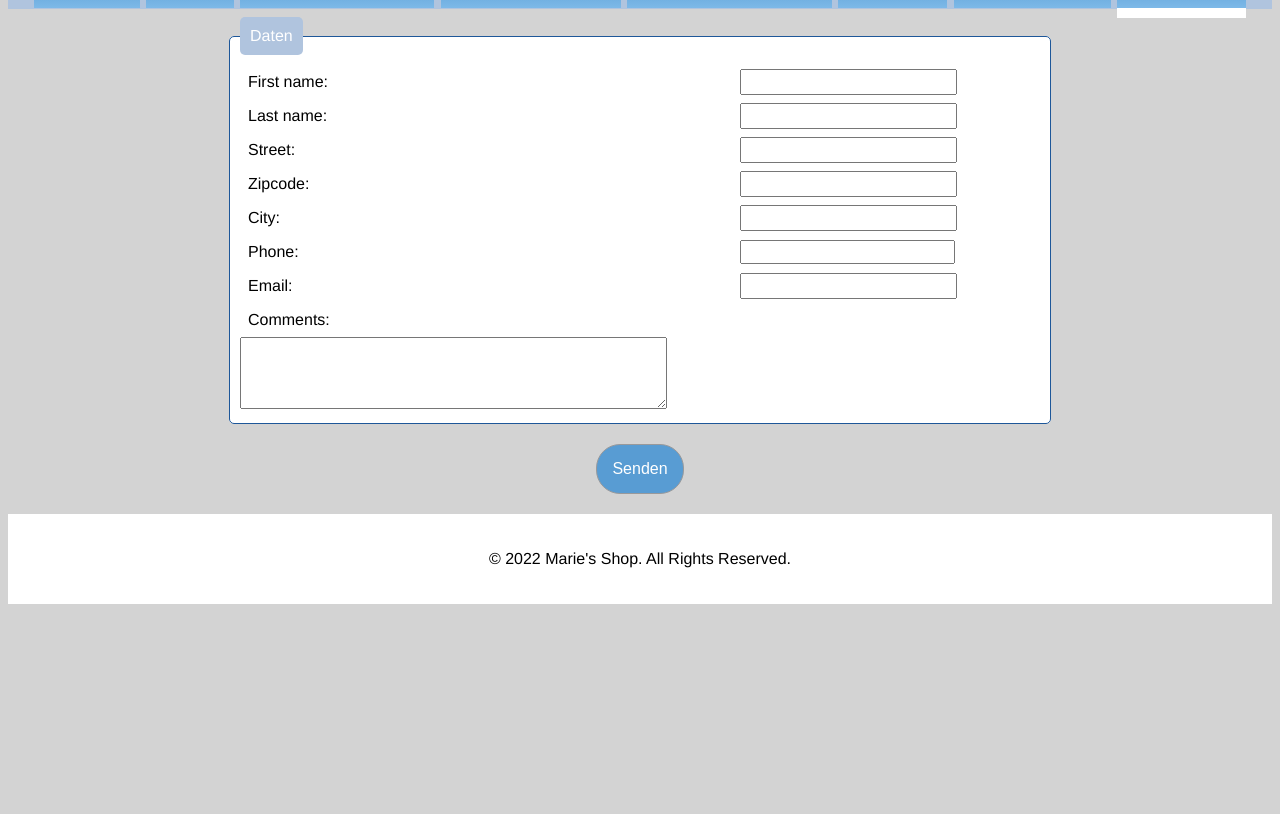
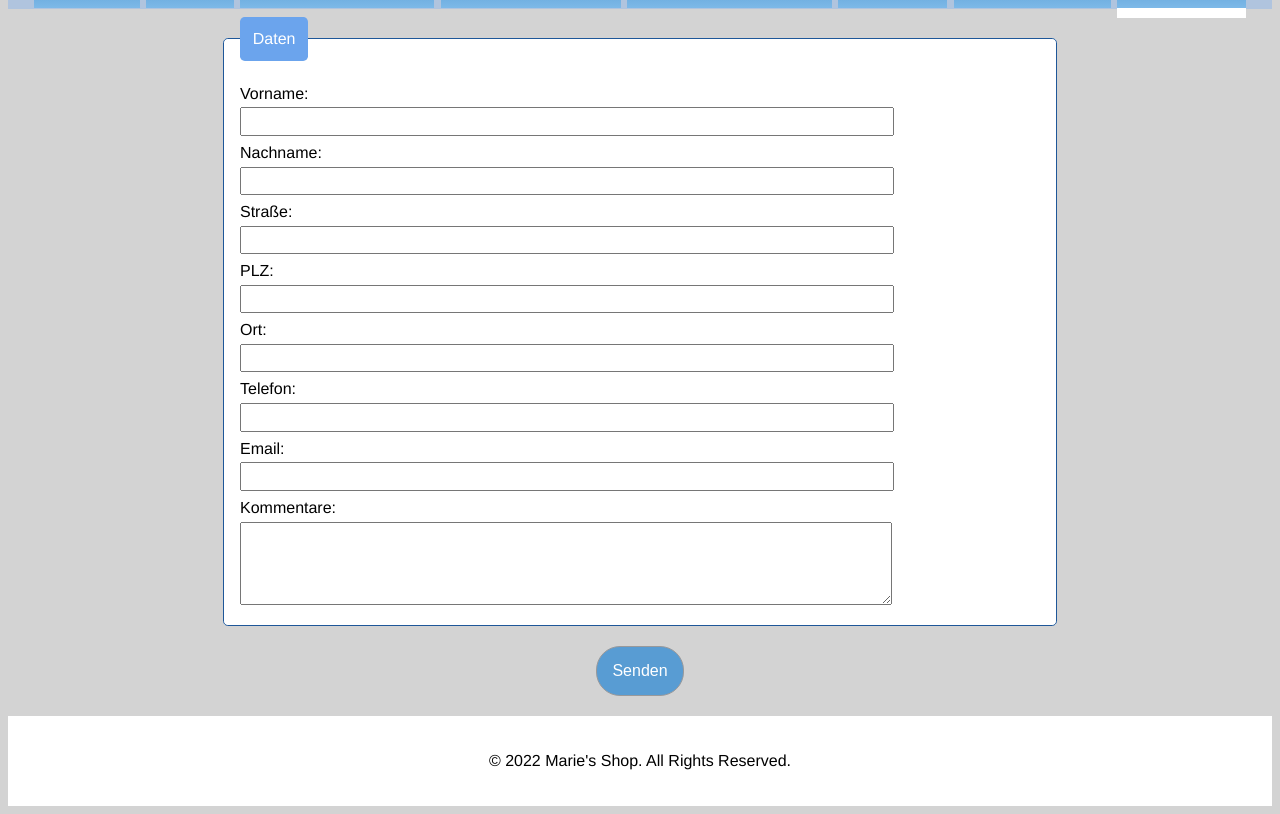
Before and after one commit to marieannonciatehatungimana/WD-22-D07-UIB-Final-Project, a plain HTML site: page contact.html in a window 1280 px wide. Shown: the part 56-870 px from the top of the page. Before the commit the page ends 800 px from the top, so only its background shows below. Drawn offline with Linux system fonts and the light colour scheme.

Commit message:
Adjusts css for the contact page.

```diff
--- a/contact.html
+++ b/contact.html
@@ -19,10 +19,10 @@
     <main>
       <div class="form-container">
         <form id="forms" method="get" action="/thank-you.html">
-          <fieldset>
-            <legend>Daten</legend>
+          <fieldset class="rounded-border-element">
+            <legend class="rounded-border-element">Daten</legend>
             <div>
-              <label for="firstName">First name:</label>
+              <label for="firstName">Vorname:</label>
               <input
                 type="text"
                 id="firstName"
@@ -31,25 +31,25 @@
               />
             </div>
             <div>
-              <label for="lastName">Last name:</label>
+              <label for="lastName">Nachname:</label>
               <input type="text" id="lastName" name="lastName" maxlength="30" />
             </div>
 
             <div>
-              <label for="street">Street:</label>
+              <label for="street">Straße:</label>
               <input type="text" id="street" name="street" maxlength="30" />
             </div>
             <div>
-              <label for="zipcode">Zipcode:</label>
+              <label for="zipcode">PLZ:</label>
               <input type="text" id="zipcode" name="zipcode" maxlength="30" />
             </div>
             <div>
-              <label for="city">City:</label>
+              <label for="city">Ort:</label>
               <input type="text" id="city" name="city" maxlength="30" />
             </div>
 
             <div>
-              <label for="phone">Phone:</label>
+              <label for="phone">Telefon:</label>
               <input type="phone" id="phone" name="phone" maxlength="30" />
             </div>
 
@@ -59,7 +59,7 @@
             </div>
 
             <div>
-              <label for="comments">Comments:</label>
+              <label for="comments">Kommentare:</label>
               <textarea
                 id="comments"
                 name="comments"
--- a/css/style.css
+++ b/css/style.css
@@ -25,7 +25,11 @@ button {
 }
 
 button:hover {
- background-color: #065ba0;
+  background-color: #065ba0;
+}
+
+.rounded-border-element {
+  border-radius: 0.3rem;
 }
 
 .button-container {
@@ -127,7 +131,7 @@ footer {
 .article {
   border: 1px solid #1e5799;
   padding: 10px;
-  border-radius: 5px;
+  border-radius: 0.3rem;
   margin: 5px;
   background-color: white;
   width: 400px;
@@ -149,7 +153,6 @@ footer {
 .thank-you-text {
   border: 1px solid #1e5799;
   padding: 10px;
-  border-radius: 5px;
   margin: auto;
   background-color: white;
   width: 800px;
@@ -167,8 +170,7 @@ form {
 
 fieldset {
   border: 1px solid #1e5799;
-  padding: 10px;
-  border-radius: 5px;
+  padding: 1rem;
   margin: auto;
   background-color: white;
   width: 800px;
@@ -177,37 +179,31 @@ fieldset {
 }
 
 legend {
-  background-color: #b0c4de;
+  background-color: #6ba4ed;
   color: white;
-  padding: 10px;
-  border-radius: 5px;
+  padding: 0.8rem;
 }
 
 label {
   display: inline-block;
-  width: 30rem;
-  padding: 0.5rem;
+  width: 50rem;
+  padding-top: 0.5rem;
+  padding-bottom: 0.3rem;
 }
 
 input[type="text"],
-input[type="email"] {
-  padding: 2px 3px;
-}
-
-label[for="experience"] {
-  vertical-align: top;
-  padding: 0;
-}
-
-label[for="reference"] {
-  width: 16rem;
-}
-
-.experience {
-  margin: 2rem 0;
+input[type="email"],
+input[type="phone"] {
+  padding: 0.2rem 0.3rem;
 }
 
 textarea {
-  padding: 5px;
+  padding: 0.3rem;
   font-family: inherit;
+  font-size: 1rem;
 }
+
+.form-container input,
+.form-container textarea {
+  width: 40rem;
+}
```
Also changed, not shown: thank-you.html (+1 -1 lines).
